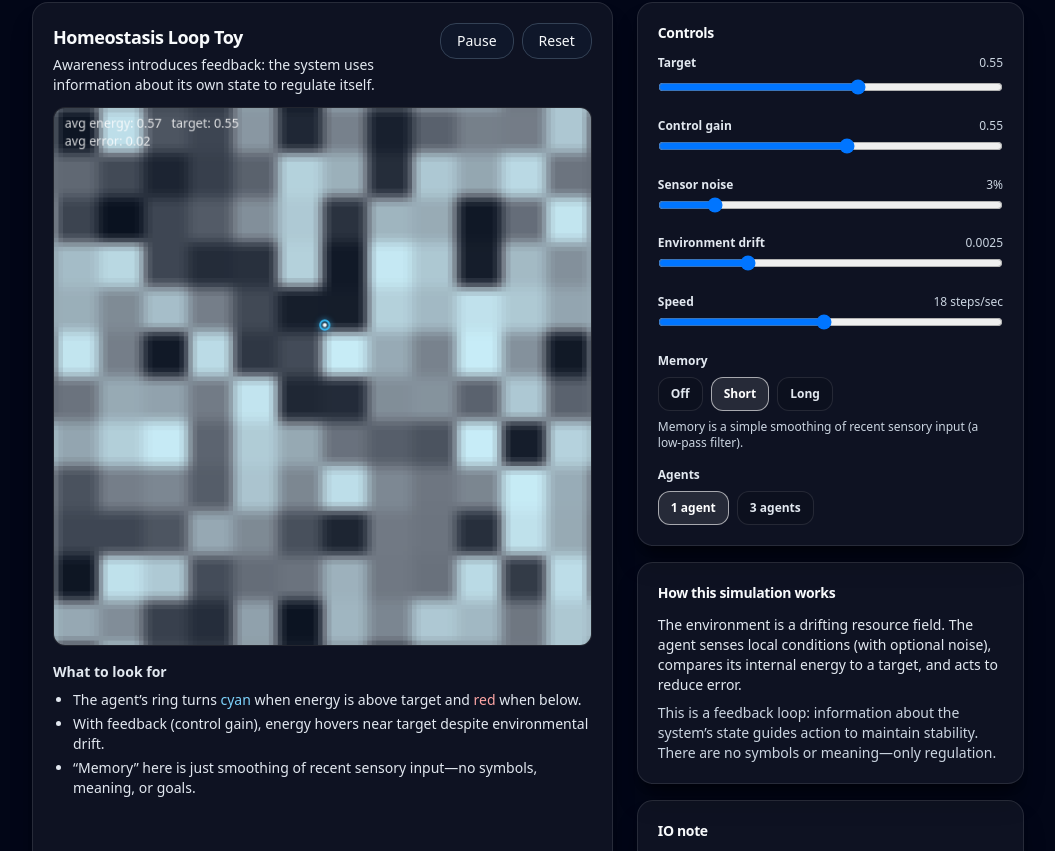
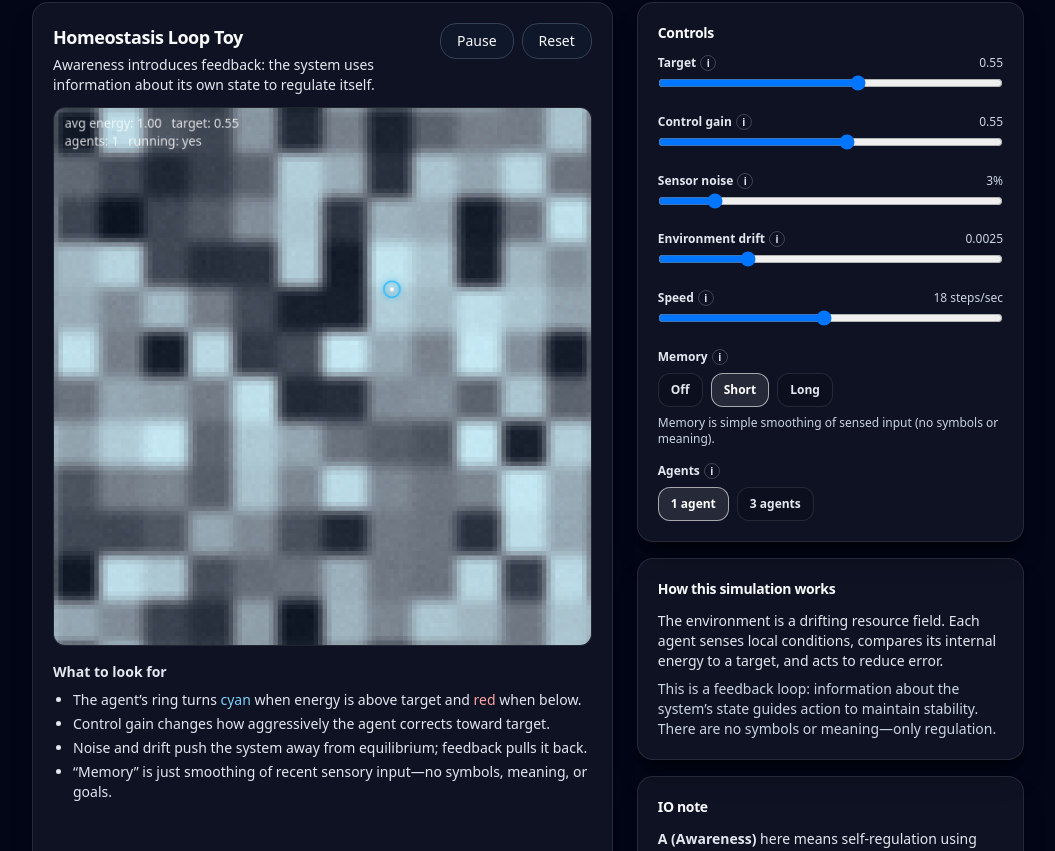
Before and after one commit to MindsEye69/information-ontology-site, a Next.js app: page /simulations/awareness in a window 1280 px wide. Shown: the part 529-1380 px from the top of the page, without its empty margins (112-1167 px from the left). Built offline with nearby package versions, Linux system fonts and the light colour scheme.

Commit message:
A Sim Debugging

```diff
--- a/components/sims/AwarenessHomeostasisToy.tsx
+++ b/components/sims/AwarenessHomeostasisToy.tsx
@@ -10,7 +10,7 @@ type Params = {
   target: number; // 0..1
   controlGain: number; // 0..1
   sensorNoise: number; // 0..0.2
-  drift: number; // environment drift per step
+  drift: number; // 0..0.01
   memory: 0 | 1 | 2; // 0 none, 1 short, 2 long
   nAgents: 1 | 3;
 };
@@ -25,19 +25,80 @@ function idx(x: number, y: number, N: number) {
   return y * N + x;
 }
 
+function Tip(props: { text: string }) {
+  return (
+    <span className="group relative inline-flex cursor-help select-none items-center">
+      <span className="ml-1 inline-flex h-4 w-4 items-center justify-center rounded-full border border-white/20 text-[10px] text-slate-200">
+        i
+      </span>
+      <span className="pointer-events-none absolute left-1/2 top-full z-50 mt-2 w-72 -translate-x-1/2 rounded-xl border border-white/10 bg-black/90 p-3 text-xs text-slate-200 opacity-0 shadow-xl transition group-hover:opacity-100">
+        {props.text}
+      </span>
+    </span>
+  );
+}
+
+function Range(props: {
+  label: string;
+  tip?: string;
+  value: number;
+  min: number;
+  max: number;
+  step: number;
+  onChange: (v: number) => void;
+  format?: (v: number) => string;
+}) {
+  const shown = props.format ? props.format(props.value) : String(props.value);
+  return (
+    <div className="space-y-1">
+      <div className="flex items-center justify-between text-xs text-slate-300">
+        <span className="font-semibold text-slate-200">
+          {props.label}
+          {props.tip ? <Tip text={props.tip} /> : null}
+        </span>
+        <span>{shown}</span>
+      </div>
+      <input
+        className="w-full"
+        type="range"
+        min={props.min}
+        max={props.max}
+        step={props.step}
+        value={props.value}
+        onChange={(e) => props.onChange(Number(e.target.value))}
+      />
+    </div>
+  );
+}
+
+function Chip(props: { active?: boolean; onClick: () => void; children: React.ReactNode }) {
+  return (
+    <button
+      onClick={props.onClick}
+      className={[
+        "rounded-xl border px-3 py-2 text-xs font-semibold transition",
+        props.active
+          ? "border-white/60 bg-white/10 text-white"
+          : "border-white/10 bg-black/10 text-slate-200 hover:border-white/30",
+      ].join(" ")}
+      type="button"
+    >
+      {props.children}
+    </button>
+  );
+}
+
 export default function AwarenessHomeostasisToy() {
   const canvasRef = useRef<HTMLCanvasElement | null>(null);
 
-  const fieldRef = useRef<Float32Array | null>(null); // environmental resource field (0..1)
-  const tickRef = useRef(0);
-  const accumRef = useRef(0); // fractional step accumulator
-
-  // agents: positions + internal variable "energy" (0..1) and memory of sensed value
+  const fieldRef = useRef<Float32Array | null>(null);
   const agentsRef = useRef<
-    { x: number; y: number; e: number; m: number; v: number; vx: number; vy: number }[]
+    { x: number; y: number; e: number; m: number; vx: number; vy: number }[]
   >([]);
 
   const [running, setRunning] = useState(true);
+  const runningRef = useRef(true);
+
   const [params, setParams] = useState<Params>({
     size: 120,
     speed: 18,
@@ -49,14 +110,24 @@ export default function AwarenessHomeostasisToy() {
     nAgents: 1,
   });
 
+  const paramsRef = useRef<Params>(params);
+  useEffect(() => {
+    paramsRef.current = params;
+  }, [params]);
+
+  useEffect(() => {
+    runningRef.current = running;
+  }, [running]);
+
   const scale = 5;
 
   const reset = () => {
-    const P = params;
+    const P = paramsRef.current;
     const N = P.size;
+
     const f = new Float32Array(N * N);
 
-    // Smooth random field via coarse patches + blur-ish averaging
+    // Seed with coarse patches for readability
     const patch = 10;
     for (let py = 0; py < N; py += patch) {
       for (let px = 0; px < N; px += patch) {
@@ -68,7 +139,8 @@ export default function AwarenessHomeostasisToy() {
         }
       }
     }
-    // quick smoothing passes
+
+    // A couple of smoothing passes
     for (let pass = 0; pass < 2; pass++) {
       const g = new Float32Array(N * N);
       for (let y = 0; y < N; y++) {
@@ -91,70 +163,67 @@ export default function AwarenessHomeostasisToy() {
 
     fieldRef.current = f;
 
-    const agents: { x: number; y: number; e: number; m: number; v: number; vx: number; vy: number }[] =
-      [];
-    const n = params.nAgents === 1 ? 1 : 3;
+    const agents: { x: number; y: number; e: number; m: number; vx: number; vy: number }[] = [];
+    const n = P.nAgents === 1 ? 1 : 3;
     for (let i = 0; i < n; i++) {
       agents.push({
         x: Math.floor((N * (i + 1)) / (n + 1)),
         y: Math.floor(N / 2 + (i - 1) * 12),
-        e: 0.55 + (Math.random() - 0.5) * 0.15,
-        m: 0.55,
-        v: 0.0,
+        e: clamp01(P.target + (Math.random() - 0.5) * 0.2),
+        m: 0.5,
         vx: 0,
         vy: 0,
       });
     }
     agentsRef.current = agents;
-
-    tickRef.current = 0;
-    accumRef.current = 0;
   };
 
+  // Reset on size/agent-count changes
   useEffect(() => {
     reset();
     // eslint-disable-next-line react-hooks/exhaustive-deps
   }, [params.size, params.nAgents]);
 
-  // -------- Simulation step (Awareness = feedback using information about internal state) --------
+  // --- Simulation step ---
   const stepOnce = () => {
-    const P = params;
-    const N = P.size;
+    const P = paramsRef.current;
     const field = fieldRef.current;
     if (!field) return;
 
-    // environment drift: slowly shifts the field (forces regulation to matter)
-    // do a gentle "push" toward a random direction each tick, but tiny.
+    const N = P.size;
+
+    // Environment drift (keeps regulation relevant)
     const drift = P.drift;
+    if (drift > 0) {
       for (let i = 0; i < N * N; i++) {
-      // slight stochastic drift + damping
         const dv = (Math.random() - 0.5) * drift;
         field[i] = clamp01(field[i] + dv - (field[i] - 0.5) * drift * 0.15);
       }
+    }
 
     for (const a of agentsRef.current) {
-      const i = idx(a.x, a.y, N);
+      const i0 = idx(a.x, a.y, N);
 
-      // sensor reads local environment + noise
-      const sensedEnv = clamp01(field[i] + (Math.random() - 0.5) * P.sensorNoise);
+      // Sensor reads local env + noise
+      const sensedEnv = clamp01(field[i0] + (Math.random() - 0.5) * P.sensorNoise);
 
-      // sensed internal error (difference from target)
+      // Error: below target -> positive error
       const err = P.target - a.e;
 
-      // memory: low-pass filter over sensed env (info persistence)
+      // Memory = smoothing of recent sensory input
       const memAlpha = P.memory === 0 ? 1 : P.memory === 1 ? 0.25 : 0.08;
       a.m = clamp01(a.m + (sensedEnv - a.m) * memAlpha);
 
-      // controller: uses information (error + sensed env) to choose action:
-      // - move toward better environment if low energy, away if high (overshoot control)
-      // - adjust intake rate via gain on error
-      const gain = P.controlGain;
-      const drive = clamp01(0.5 + err * gain); // 0..1, stronger drive when below target
-      a.v = drive;
+      // Control drive: stronger corrective action when below target
+      const drive = clamp01(0.5 + err * P.controlGain);
 
-      // pick movement direction by sampling 4 neighbors on the (memory-filtered) sensed field
-      // the agent seeks higher env when below target, and lower env when above target (to avoid runaway).
+      // Exploration: prevents permanent sticking; scales with noise/drift and when near-equilibrium
+      const explore = clamp01(0.08 + P.sensorNoise * 0.9 + P.drift * 30) * (0.35 + 0.65 * (1 - Math.abs(err)));
+
+      // Move rule: if below target seek higher env; if above seek lower env (avoid runaway)
       const seekHigh = err > 0;
+
+      // Sample 4 neighbors
       const dirs = [
         [1, 0],
         [-1, 0],
@@ -162,16 +231,14 @@ export default function AwarenessHomeostasisToy() {
         [0, -1],
       ] as const;
 
-      let bestDx = 0,
-        bestDy = 0;
+      let bestDx = 0;
+      let bestDy = 0;
       let bestVal = seekHigh ? -1 : 2;
 
       for (const [dx, dy] of dirs) {
         const nx = wrap(a.x + dx, N);
         const ny = wrap(a.y + dy, N);
-        const ni = idx(nx, ny, N);
-        const v = field[ni];
-
+        const v = field[idx(nx, ny, N)];
         if (seekHigh) {
           if (v > bestVal) {
             bestVal = v;
@@ -187,48 +254,64 @@ export default function AwarenessHomeostasisToy() {
         }
       }
 
-      // inertia in movement (prevents jitter)
-      a.vx = a.vx * 0.6 + bestDx * 0.4;
-      a.vy = a.vy * 0.6 + bestDy * 0.4;
+      // With exploration, occasionally move randomly instead of greedy best
+      if (Math.random() < explore) {
+        const [dx, dy] = dirs[(Math.random() * dirs.length) | 0];
+        bestDx = dx;
+        bestDy = dy;
+      }
 
-      const stepProb = 0.35 + 0.55 * drive; // move more when regulation "active"
+      // Movement inertia
+      a.vx = a.vx * 0.65 + bestDx * 0.35;
+      a.vy = a.vy * 0.65 + bestDy * 0.35;
+
+      const stepProb = 0.28 + 0.5 * drive;
       if (Math.random() < stepProb) {
         a.x = wrap(a.x + Math.sign(a.vx), N);
         a.y = wrap(a.y + Math.sign(a.vy), N);
       }
 
-      // energy update: intake depends on local env, minus baseline loss.
-      // feedback drives how strongly intake converts to internal state.
-      const intake = sensedEnv * (0.08 + 0.22 * drive);
-      const loss = 0.04 + 0.015 * (0.5 - Math.abs(err)); // small variation
+      // Energy update: intake depends on env and drive, minus baseline loss
+      const intake = sensedEnv * (0.06 + 0.2 * drive);
+      const loss = 0.04;
       a.e = clamp01(a.e + intake - loss);
 
-      // ensure field isn't depleted (this is pedagogy, not ecology)
-      // but add a tiny local perturbation so behavior is visible.
-      field[i] = clamp01(field[i] + (Math.random() - 0.5) * 0.01);
+      // Tiny local perturbation for visibility
+      field[i0] = clamp01(field[i0] + (Math.random() - 0.5) * 0.008);
     }
-
-    tickRef.current += 1;
   };
 
-  // ---------- Rendering ----------
+  // --- Rendering ---
   const palette = useMemo(() => {
-    // dark background + subtle cyan highs
     return {
-      low: [10, 18, 32] as const, // #0a1220
-      high: [240, 248, 255] as const, // near white
+      low: [10, 18, 32] as const,
+      high: [240, 248, 255] as const,
       cyan: [34, 211, 238] as const,
-      agent: [255, 255, 255] as const,
     };
   }, []);
 
-  const draw = (dt: number) => {
+  const accumRef = useRef(0);
+  const lastRef = useRef<number | null>(null);
+
+  const drawFrame = (t: number) => {
     const canvas = canvasRef.current;
     const field = fieldRef.current;
     if (!canvas || !field) return;
 
-    // time-based stepping
-    const P = params;
+    const P = paramsRef.current;
+
+    // time-based stepping with fractional accumulator
+    if (lastRef.current == null) lastRef.current = t;
+    const dt = t - lastRef.current;
+    lastRef.current = t;
+
+    if (runningRef.current) {
+      const want = (dt / 1000) * P.speed + accumRef.current;
+      const steps = Math.max(0, Math.floor(want));
+      accumRef.current = want - steps;
+      for (let k = 0; k < steps; k++) stepOnce();
+    }
+
     const N = P.size;
     canvas.width = N * scale;
     canvas.height = N * scale;
@@ -236,23 +319,20 @@ export default function AwarenessHomeostasisToy() {
     const img = ctx.createImageData(N * scale, N * scale);
     const W = N * scale;
 
-    // render field as grayscale (resource) with subtle cyan tint for mid-high values
+    // Field render
     for (let y = 0; y < N; y++) {
       for (let x = 0; x < N; x++) {
         const v = field[idx(x, y, N)];
-        // gamma-ish curve for contrast
         const g = Math.pow(v, 1.15);
 
-        // blend between low and high
         const rr = palette.low[0] + (palette.high[0] - palette.low[0]) * g;
         const gg = palette.low[1] + (palette.high[1] - palette.low[1]) * g;
         const bb = palette.low[2] + (palette.high[2] - palette.low[2]) * g;
 
-        // tint mid-high slightly cyan
-        const t = clamp01((g - 0.45) / 0.55);
-        const r2 = rr * (1 - 0.18 * t) + palette.cyan[0] * (0.18 * t);
-        const g2 = gg * (1 - 0.18 * t) + palette.cyan[1] * (0.18 * t);
-        const b2 = bb * (1 - 0.18 * t) + palette.cyan[2] * (0.18 * t);
+        const tint = clamp01((g - 0.45) / 0.55);
+        const r2 = rr * (1 - 0.18 * tint) + palette.cyan[0] * (0.18 * tint);
+        const g2 = gg * (1 - 0.18 * tint) + palette.cyan[1] * (0.18 * tint);
+        const b2 = bb * (1 - 0.18 * tint) + palette.cyan[2] * (0.18 * tint);
 
         for (let dy = 0; dy < scale; dy++) {
           for (let dx = 0; dx < scale; dx++) {
@@ -265,17 +345,16 @@ export default function AwarenessHomeostasisToy() {
         }
       }
     }
-
     ctx.putImageData(img, 0, 0);
 
-    // Draw agents: ring encodes energy vs target (homeostasis)
+    // Agents: ring encodes energy error relative to target
     for (const a of agentsRef.current) {
       const cx = a.x * scale + scale / 2;
       const cy = a.y * scale + scale / 2;
 
-      const err = a.e - params.target; // positive = above target
+      const err = a.e - P.target; // above target -> positive
       const mag = Math.min(1, Math.abs(err) * 3);
-      const col = err >= 0 ? "rgba(56,189,248,0.95)" : "rgba(248,113,113,0.95)"; // cyan vs red
+      const col = err >= 0 ? "rgba(56,189,248,0.95)" : "rgba(248,113,113,0.95)";
 
       ctx.beginPath();
       ctx.arc(cx, cy, 5 + 4 * mag, 0, Math.PI * 2);
@@ -292,33 +371,34 @@ export default function AwarenessHomeostasisToy() {
       ctx.fill();
     }
 
-    // HUD: show average energy vs target
-    const avgE =
-      agentsRef.current.reduce((s, a) => s + a.e, 0) / Math.max(1, agentsRef.current.length);
-    const avgErr = avgE - params.target;
-
+    // HUD: avg energy
+    const avgE = agentsRef.current.reduce((s, a) => s + a.e, 0) / Math.max(1, agentsRef.current.length);
     ctx.shadowBlur = 0;
     ctx.fillStyle = "rgba(255,255,255,0.85)";
     ctx.font = "14px ui-sans-serif, system-ui, -apple-system, Segoe UI";
-    ctx.fillText(`avg energy: ${avgE.toFixed(2)}   target: ${params.target.toFixed(2)}`, 12, 22);
-    ctx.fillText(`avg error: ${avgErr.toFixed(2)}`, 12, 42);
+    ctx.fillText(`avg energy: ${avgE.toFixed(2)}   target: ${P.target.toFixed(2)}`, 12, 22);
+    ctx.fillText(`agents: ${agentsRef.current.length}   running: ${runningRef.current ? "yes" : "no"}`, 12, 42);
   };
 
   useEffect(() => {
     let raf = 0;
-    let last = performance.now();
 
     const loop = (t: number) => {
-      const dt = t - last;
-      last = t;
-      draw(dt);
+      drawFrame(t);
       raf = requestAnimationFrame(loop);
     };
 
     raf = requestAnimationFrame(loop);
     return () => cancelAnimationFrame(raf);
-    // Only restart the render loop when the canvas resolution changes.
-  }, [params.size, running]);
+    // eslint-disable-next-line react-hooks/exhaustive-deps
+  }, [params.size]); // only restart if resolution changes
+
+  const onReset = () => {
+    lastRef.current = null;
+    accumRef.current = 0;
+    reset();
+  };
+
   return (
     <div className="grid gap-6 lg:grid-cols-[1.2fr_0.8fr]">
       <Card className="border border-white/10 bg-white/5">
@@ -333,7 +413,7 @@ return (
             <Button variant="outline" onClick={() => setRunning((v) => !v)}>
               {running ? "Pause" : "Run"}
             </Button>
-            <Button variant="outline" onClick={reset}>
+            <Button variant="outline" onClick={onReset}>
               Reset
             </Button>
           </div>
@@ -351,12 +431,9 @@ return (
                 The agent’s ring turns <span className="text-sky-300">cyan</span> when energy is above target and{" "}
                 <span className="text-red-300">red</span> when below.
               </li>
-              <li>
-                With feedback (control gain), energy hovers near target despite environmental drift.
-              </li>
-              <li>
-                “Memory” here is just smoothing of recent sensory input—no symbols, meaning, or goals.
-              </li>
+              <li>Control gain changes how aggressively the agent corrects toward target.</li>
+              <li>Noise and drift push the system away from equilibrium; feedback pulls it back.</li>
+              <li>“Memory” is just smoothing of recent sensory input—no symbols, meaning, or goals.</li>
             </ul>
           </div>
         </CardContent>
@@ -368,33 +445,31 @@ return (
             <CardTitle className="text-sm">Controls</CardTitle>
           </CardHeader>
           <CardContent className="space-y-4">
-            <div className="space-y-2">
-              <div className="flex items-center justify-between text-xs text-slate-300">
-                <span className="font-semibold text-slate-200">Target</span>
-                <span>{params.target.toFixed(2)}</span>
-              </div>
-              <input
-                className="w-full"
-                type="range"
+            <Range
+              label="Target"
+              tip="Desired internal energy level the agent tries to maintain. This is the set-point in the feedback loop."
+              value={params.target}
               min={0.2}
               max={0.8}
               step={0.01}
-                value={params.target}
-                onChange={(e) => setParams((p) => ({ ...p, target: Number(e.target.value) }))}
+              format={(v) => v.toFixed(2)}
+              onChange={(v) => setParams((p) => ({ ...p, target: v }))}
             />
-            </div>
 
             <Range
               label="Control gain"
+              tip="How strongly the agent reacts to error (target − energy). Higher gain = more aggressive correction (and possible overshoot)."
               value={params.controlGain}
               min={0}
               max={1}
               step={0.01}
+              format={(v) => v.toFixed(2)}
               onChange={(v) => setParams((p) => ({ ...p, controlGain: v }))}
             />
 
             <Range
               label="Sensor noise"
+              tip="Random distortion added to sensed environmental input. Higher noise makes regulation less reliable."
               value={params.sensorNoise}
               min={0}
               max={0.2}
@@ -405,6 +480,7 @@ return (
 
             <Range
               label="Environment drift"
+              tip="Rate at which the environment changes over time. Drift forces the agent to keep regulating to stay near target."
               value={params.drift}
               min={0}
               max={0.01}
@@ -415,6 +491,7 @@ return (
 
             <Range
               label="Speed"
+              tip="Simulation steps per second. Higher values advance the system faster."
               value={params.speed}
               min={5}
               max={32}
@@ -424,7 +501,10 @@ return (
             />
 
             <div className="space-y-2">
-              <div className="text-xs font-semibold text-slate-200">Memory</div>
+              <div className="text-xs font-semibold text-slate-200">
+                Memory
+                <Tip text="Temporal smoothing of recent sensory input (a low-pass filter). Long memory is more stable but slower to respond." />
+              </div>
               <div className="flex flex-wrap gap-2">
                 <Chip active={params.memory === 0} onClick={() => setParams((p) => ({ ...p, memory: 0 }))}>
                   Off
@@ -437,12 +517,15 @@ return (
                 </Chip>
               </div>
               <div className="text-xs text-slate-300">
-                Memory is a simple smoothing of recent sensory input (a low-pass filter).
+                Memory is simple smoothing of sensed input (no symbols or meaning).
               </div>
             </div>
 
             <div className="space-y-2">
-              <div className="text-xs font-semibold text-slate-200">Agents</div>
+              <div className="text-xs font-semibold text-slate-200">
+                Agents
+                <Tip text="Adds multiple self-regulating agents. Their trajectories will differ because of local conditions and noise." />
+              </div>
               <div className="flex flex-wrap gap-2">
                 <Chip active={params.nAgents === 1} onClick={() => setParams((p) => ({ ...p, nAgents: 1 }))}>
                   1 agent
@@ -461,12 +544,12 @@ return (
           </CardHeader>
           <CardContent className="space-y-2 text-sm text-slate-200">
             <p>
-              The environment is a drifting resource field. The agent senses local conditions (with optional noise),
-              compares its internal energy to a target, and acts to reduce error.
+              The environment is a drifting resource field. Each agent senses local conditions, compares its internal
+              energy to a target, and acts to reduce error.
             </p>
             <p className="text-slate-300">
-              This is a feedback loop: information about the system’s state guides action to maintain stability.
-              There are no symbols or meaning—only regulation.
+              This is a feedback loop: information about the system’s state guides action to maintain stability. There
+              are no symbols or meaning—only regulation.
             </p>
           </CardContent>
         </Card>
@@ -478,7 +561,7 @@ return (
           <CardContent className="text-sm text-slate-200">
             <p>
               <strong>A (Awareness)</strong> here means self-regulation using information about internal state—not
-              human-like consciousness. It is the first place a system becomes meaningfully “about itself.”
+              human-like consciousness.
             </p>
           </CardContent>
         </Card>
@@ -486,49 +569,3 @@ return (
     </div>
   );
 }
-
-function Chip(props: { active?: boolean; onClick: () => void; children: React.ReactNode }) {
-  return (
-    <button
-      onClick={props.onClick}
-      className={[
-        "rounded-xl border px-3 py-2 text-xs font-semibold transition",
-        props.active
-          ? "border-white/60 bg-white/10 text-white"
-          : "border-white/10 bg-black/10 text-slate-200 hover:border-white/30",
-      ].join(" ")}
-      type="button"
-    >
-      {props.children}
-    </button>
-  );
-}
-
-function Range(props: {
-  label: string;
-  value: number;
-  min: number;
-  max: number;
-  step: number;
-  onChange: (v: number) => void;
-  format?: (v: number) => string;
-}) {
-  const shown = props.format ? props.format(props.value) : String(props.value);
-  return (
-    <div className="space-y-1">
-      <div className="flex items-center justify-between text-xs text-slate-300">
-        <span className="font-semibold text-slate-200">{props.label}</span>
-        <span>{shown}</span>
-      </div>
-      <input
-        className="w-full"
-        type="range"
-        min={props.min}
-        max={props.max}
-        step={props.step}
-        value={props.value}
-        onChange={(e) => props.onChange(Number(e.target.value))}
-      />
-    </div>
-  );
-}
```
Lines whose indentation alone changed are shown as unchanged.
